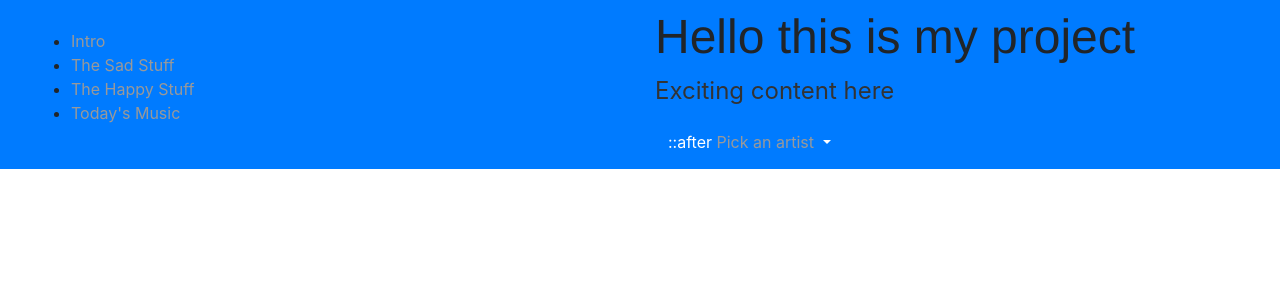
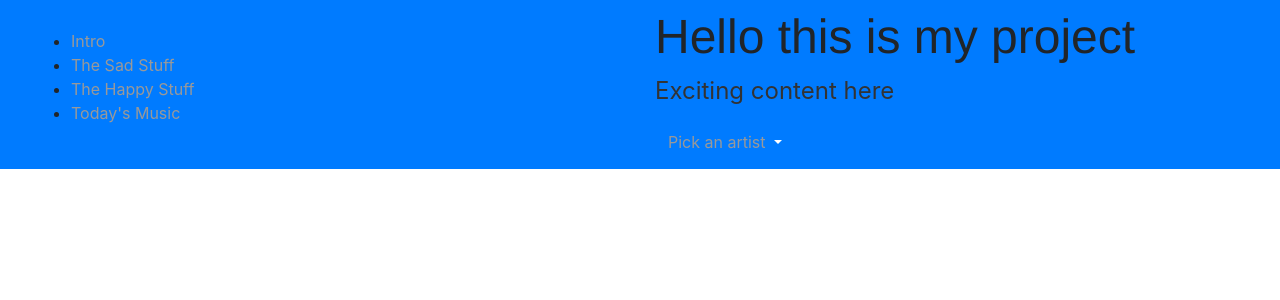
Before and after one commit to ah-dali/ah-dali.github.io, a Jekyll site: the page built from index.html, in a window 1280 px wide. Shown: the top 300 px of the page. Built offline with Jekyll 4.4.1, drawn with Linux system fonts in a browser that asks for light colours; nearby versions of some CDN libraries; library files that are not in the unit come from our copies.

Commit message:
Update index.html

```diff
--- a/index.html
+++ b/index.html
@@ -5,8 +5,7 @@ title: My Project
 <div class="blurb">
 	<h1>Hello this is my project</h1>
 	<p>Exciting content here</a></p>
-	<button id="artistDrop" type="button" class="btn btn-primary dropdown-toggle" data-toggle="dropdown" aria-haspopup="true" aria-expanded="false">
-		::after
+	<button id="artistDrop" type="button" class="btn btn-primary dropdown-toggle" data-toggle="dropdown" aria-haspopup="false" aria-expanded="true">
 		<a href="artist">Pick an artist</a>
 	</button>
 </div><!-- /.blurb -->
```
